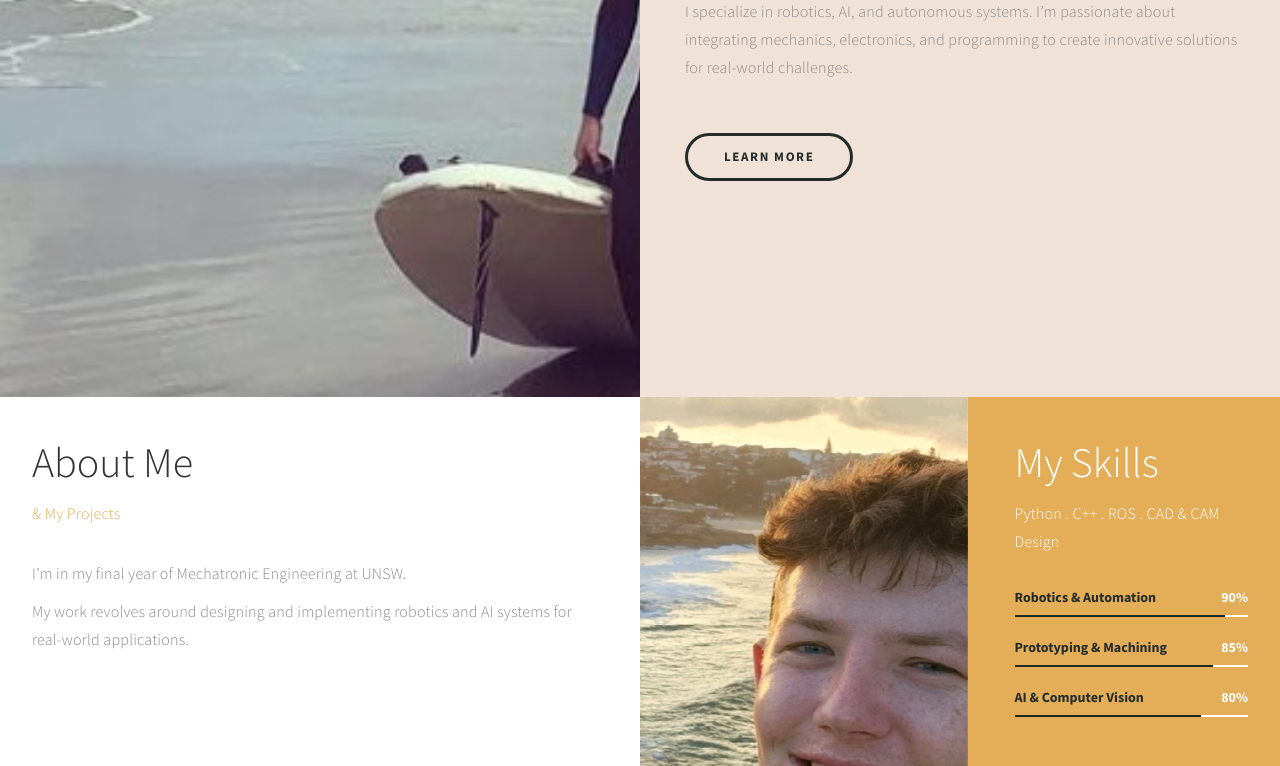
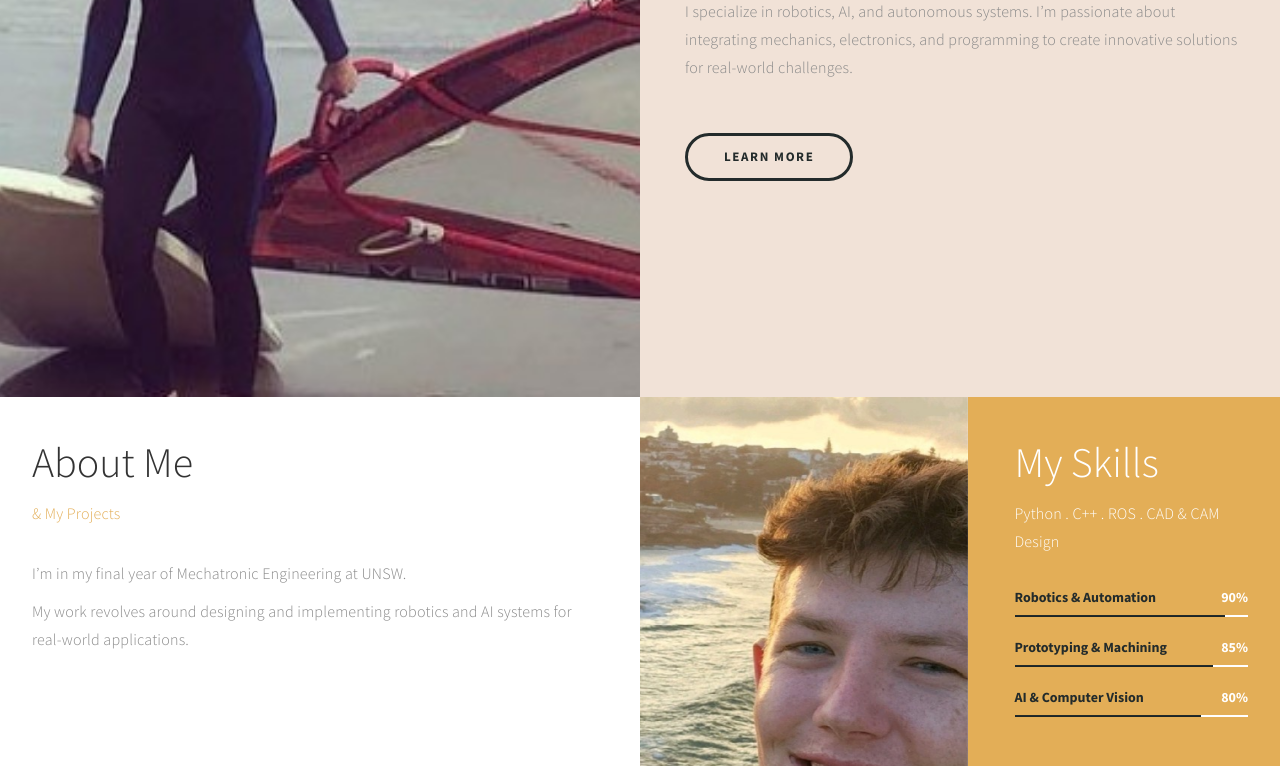
Before and after one commit to Neoxra/nickjbell, a plain HTML site: page index.html in a window 1280 px wide. Shown: the part 403-1169 px from the top of the page. Drawn offline with Linux system fonts and the light colour scheme.

Commit message:
fix images.

```diff
--- a/css/templatemo-style.css
+++ b/css/templatemo-style.css
@@ -369,9 +369,10 @@ a:hover, a:active, a:focus {
 #home .home-img {
   background: url('../images/home-img.jpg') no-repeat;
   background-size: cover;
-  background-position: 50% 50%;
+  background-position: 70% 50%;
   width: 100%;
   height: 100vh;
+  object-fit: cover;
 }
 
 #home .home-thumb {
```
